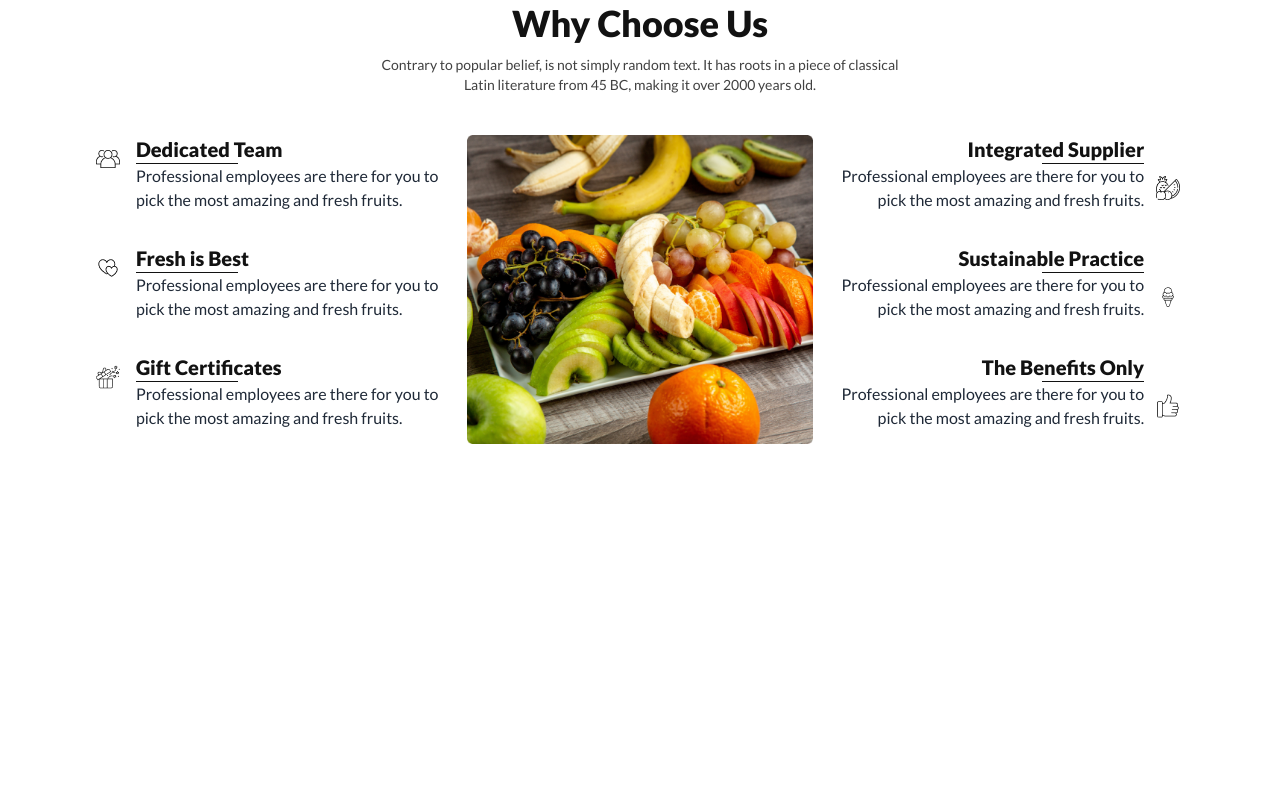
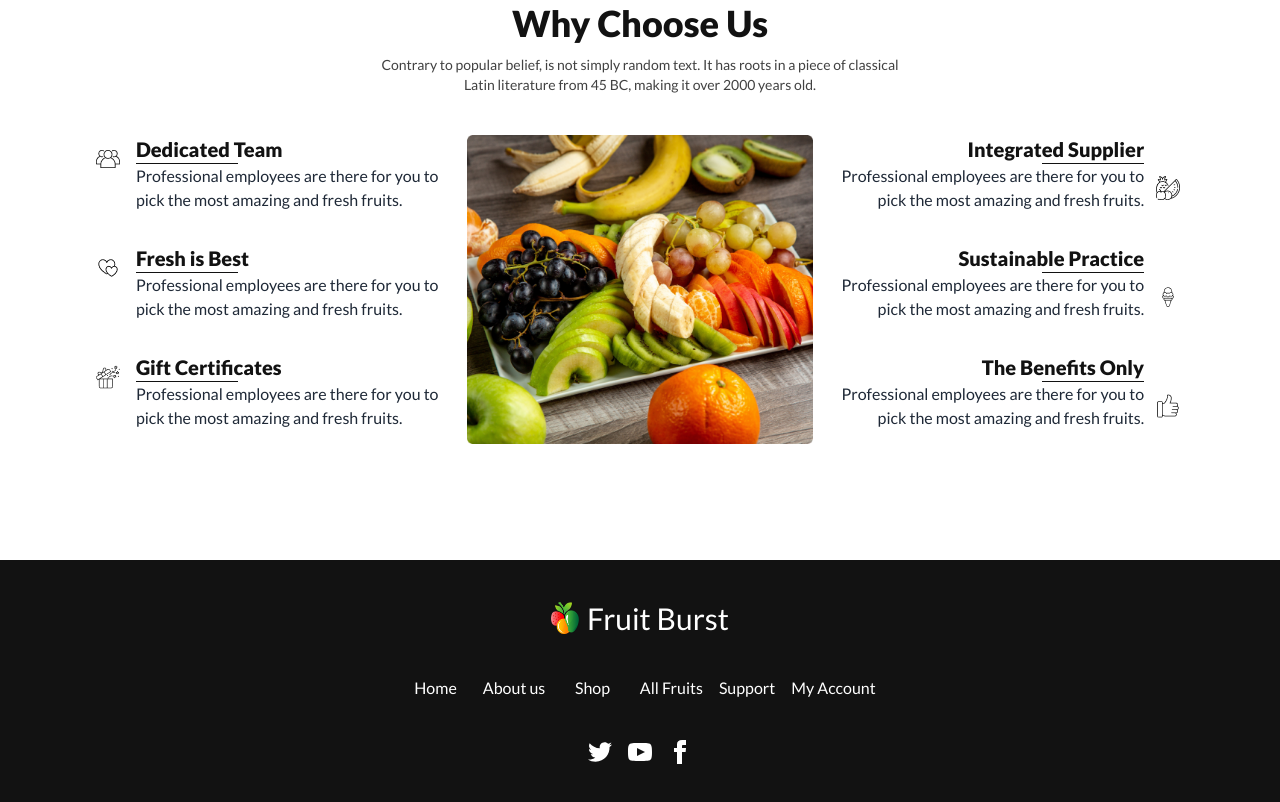
Before and after one commit to Shawon-Mahmud07/fruit-brust, a plain HTML site: page index.html in a window 1280 px wide. Shown: the part 2121-2923 px from the top of the page. Before the commit the page ends 2681 px from the top, so only its background shows below. Drawn offline with nearby package versions, Linux system fonts and the light colour scheme.

Commit message:
responsive footer section added

```diff
--- a/index.html
+++ b/index.html
@@ -25,7 +25,8 @@
 <body class="lato ">
   <!-- header section start here -->
   <header class="lg:h-screen  sm:p-5 lg:mb-10  ">
-    <nav class=" md:bg-[#F85559] rounded-[600px] lg:shadow max-w-screen-xl px-3 lg:mx-28 lg:py-4 md:mx-14 ">
+    <nav
+      class=" md:bg-[#F85559] rounded-[600px] lg:shadow max-w-screen-xl pt-5 md:pt-0 px-3 lg:mx-28 lg:py-4 md:mx-14 ">
       <div class="container px:6 md:px-6 lg:px-0 py-3 mx-auto ">
         <div class="flex justify-between md:flex-row md:items-center">
           <div
@@ -616,7 +617,43 @@
 
 
   <!-- footer section start here -->
-  <footer>
+  <footer class="footer footer-center p-10 bg-[#121212] py-10">
+
+    <div class=" flex items-center gap-2">
+      <img class="lg:w-7  h-8 " src="images/logo.png" alt="">
+      <span class="text-white md:font-medium font-extrabold text-xl md:text-base lg:text-3xl">Fruit
+        Burst</span>
+    </div>
+    <div class="grid grid-cols-3 md:grid-flow-col gap-4 text-[#FFFFFF] text-sm   md:text-base font-medium">
+      <a class="link link-hover">Home</a>
+      <a class="link link-hover">About us</a>
+      <a class="link link-hover">Shop</a>
+      <a class="link link-hover">All Fruits</a>
+      <a class="link link-hover">Support</a>
+      <a class="link link-hover">My Account</a>
+    </div>
+    <div>
+      <div class="grid grid-flow-col gap-4">
+        <a class="text-white"><svg xmlns="http://www.w3.org/2000/svg" width="24" height="24" viewBox="0 0 24 24"
+            class="fill-current">
+            <path
+              d="M24 4.557c-.883.392-1.832.656-2.828.775 1.017-.609 1.798-1.574 2.165-2.724-.951.564-2.005.974-3.127 1.195-.897-.957-2.178-1.555-3.594-1.555-3.179 0-5.515 2.966-4.797 6.045-4.091-.205-7.719-2.165-10.148-5.144-1.29 2.213-.669 5.108 1.523 6.574-.806-.026-1.566-.247-2.229-.616-.054 2.281 1.581 4.415 3.949 4.89-.693.188-1.452.232-2.224.084.626 1.956 2.444 3.379 4.6 3.419-2.07 1.623-4.678 2.348-7.29 2.04 2.179 1.397 4.768 2.212 7.548 2.212 9.142 0 14.307-7.721 13.995-14.646.962-.695 1.797-1.562 2.457-2.549z">
+            </path>
+          </svg></a>
+        <a class="text-white"><svg xmlns="http://www.w3.org/2000/svg" width="24" height="24" viewBox="0 0 24 24"
+            class="fill-current">
+            <path
+              d="M19.615 3.184c-3.604-.246-11.631-.245-15.23 0-3.897.266-4.356 2.62-4.385 8.816.029 6.185.484 8.549 4.385 8.816 3.6.245 11.626.246 15.23 0 3.897-.266 4.356-2.62 4.385-8.816-.029-6.185-.484-8.549-4.385-8.816zm-10.615 12.816v-8l8 3.993-8 4.007z">
+            </path>
+          </svg></a>
+        <a class="text-white"><svg xmlns="http://www.w3.org/2000/svg" width="24" height="24" viewBox="0 0 24 24"
+            class="fill-current">
+            <path
+              d="M9 8h-3v4h3v12h5v-12h3.642l.358-4h-4v-1.667c0-.955.192-1.333 1.115-1.333h2.885v-5h-3.808c-3.596 0-5.192 1.583-5.192 4.615v3.385z">
+            </path>
+          </svg></a>
+      </div>
+    </div>
 
   </footer>
   <!-- footer section end here -->
```
